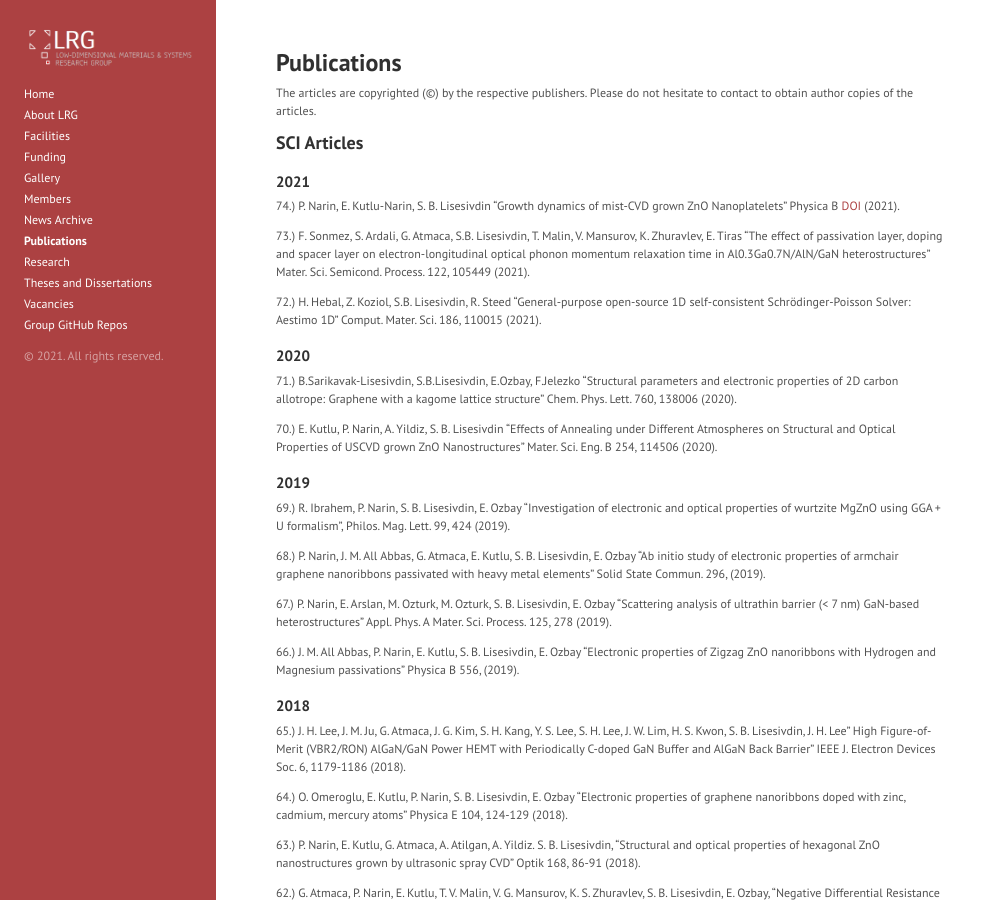
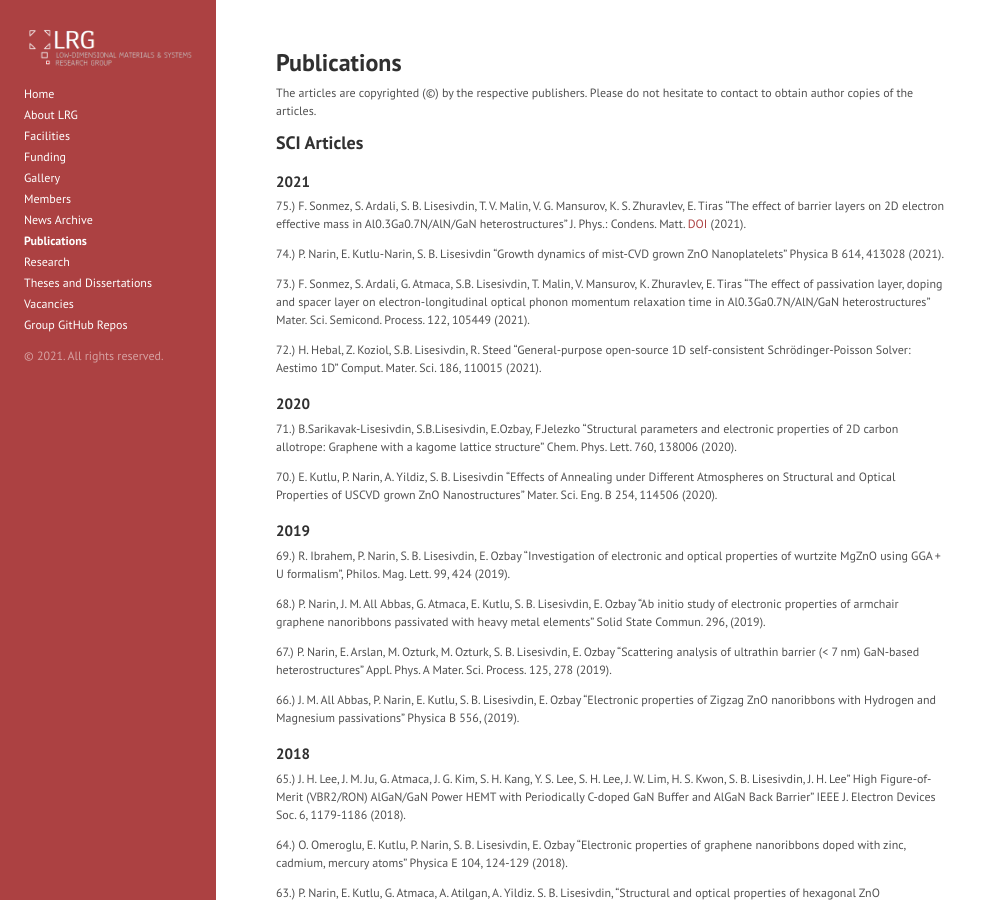
Before and after one commit to lrgresearch/oldwebsite, a Jekyll site: the page built from publications.md, in a window 1280 px wide and 900 px high. Shown: the whole window, without its empty margins (0-983 px from the left). Built offline with Jekyll 4.4.1, drawn with Linux system fonts in a browser that asks for light colours.

Commit message:
Update publications.md

```diff
--- a/publications.md
+++ b/publications.md
@@ -9,7 +9,9 @@ The articles are copyrighted (©) by the respective publishers. Please do not he
 
 ### 2021
 
-74.) P. Narin, E. Kutlu-Narin, S. B. Lisesivdin "Growth dynamics of mist-CVD grown ZnO Nanoplatelets" Physica B [DOI](https://doi.org/10.1016/j.physb.2021.413028) (2021).
+75.) F. Sonmez, S. Ardali, S. B. Lisesivdin, T. V. Malin, V. G. Mansurov, K. S. Zhuravlev, E. Tiras "The effect of barrier layers on 2D electron effective mass in Al0.3Ga0.7N/AlN/GaN heterostructures" J. Phys.: Condens. Matt. [DOI](https://doi.org/10.1088/1361-648X/abf8d2) (2021).
+
+74.) P. Narin, E. Kutlu-Narin, S. B. Lisesivdin "Growth dynamics of mist-CVD grown ZnO Nanoplatelets" Physica B 614, 413028 (2021).
 
 73.) F. Sonmez, S. Ardali, G. Atmaca, S.B. Lisesivdin, T. Malin, V. Mansurov, K. Zhuravlev, E. Tiras "The effect of passivation layer, doping and spacer layer on electron-longitudinal optical phonon momentum relaxation time in Al0.3Ga0.7N/AlN/GaN heterostructures" Mater. Sci. Semicond. Process. 122, 105449 (2021).
 
```
